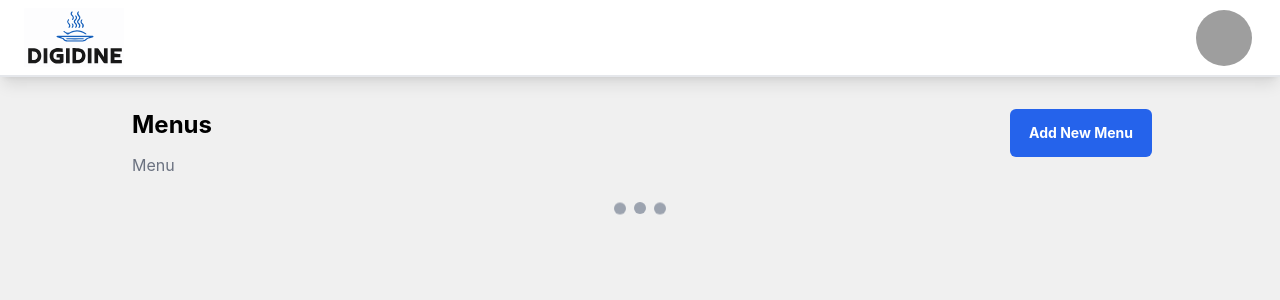
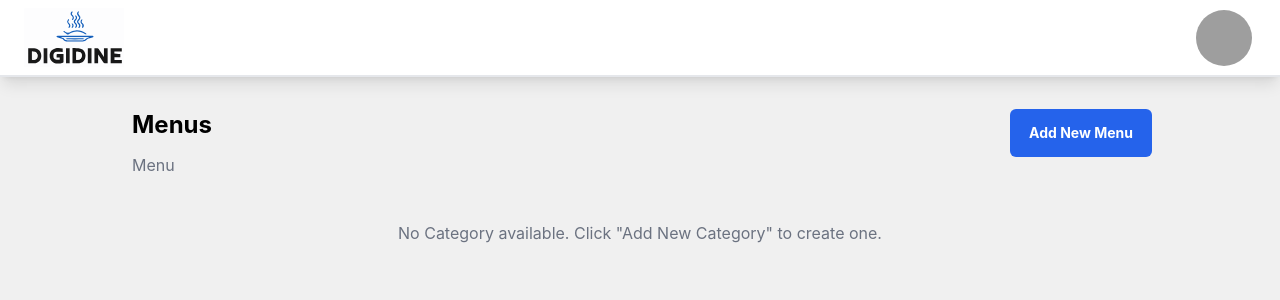
Before and after one commit to ks-rushik/restaurant-management, a Next.js app: page /menu in a window 1280 px wide. Shown: the top 300 px of the page. Built offline with nearby package versions, Linux system fonts and the light colour scheme; no server answers; the database is empty; grey boxes are pictures that could not be loaded.

Commit message:
when no data available add informative text

```diff
--- a/src/app/components/menu/MenuTable.tsx
+++ b/src/app/components/menu/MenuTable.tsx
@@ -33,7 +33,9 @@ const MenuTable: FC<IMenuTableProps> = (props) => {
   return !data ? (
     <Loader></Loader>
   ) : data?.length === 0 ? (
-   <Loader></Loader>
+    <p className="text-center text-gray-500 mt-4">
+      No Category available. Click "Add New Category" to create one.
+    </p>
   ) : (
     <BaseTable
       highlightOnHover
```
